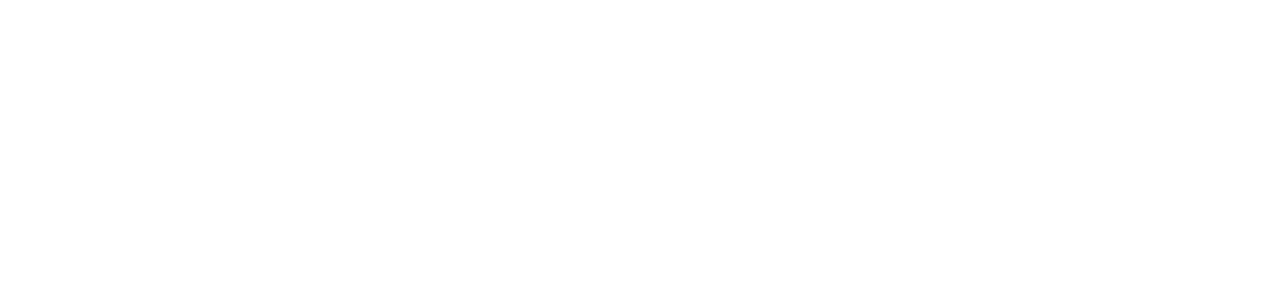
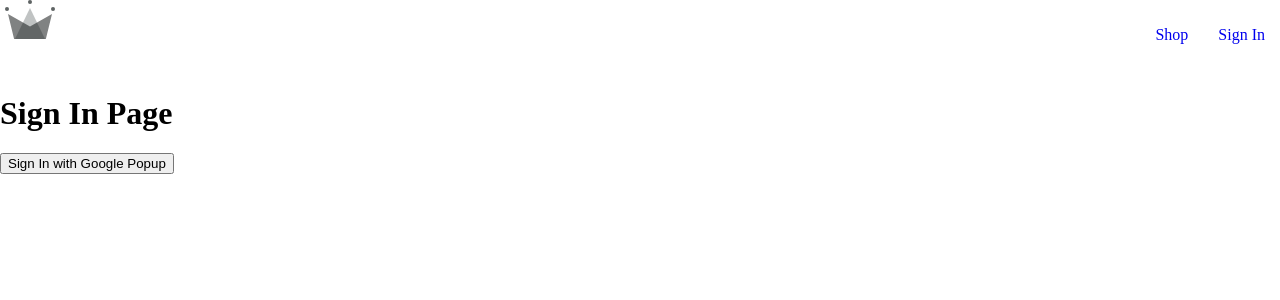
Before and after one commit to ramgrigoryan/capstone-project, a React (Create React App) app: page /sign-in in a window 1280 px wide. Before the commit this address had no page. Shown: the top 300 px of the page. Built offline with nearby package versions, Linux system fonts and the light colour scheme; a web font is replaced by a local one.

Commit message:
google authentication setup

```diff
--- a/package.json
+++ b/package.json
@@ -6,6 +6,7 @@
     "@testing-library/jest-dom": "^5.16.4",
     "@testing-library/react": "^13.3.0",
     "@testing-library/user-event": "^13.5.0",
+    "firebase": "^9.8.4",
     "react": "^18.2.0",
     "react-dom": "^18.2.0",
     "react-router-dom": "^6.3.0",
--- a/src/App.js
+++ b/src/App.js
@@ -1,6 +1,7 @@
 import { Routes, Route } from "react-router-dom";
 import Navigation from "./routes/navigation/navigation.component";
 import Home from "./routes/home/home.component";
+import SignIn from "./routes/sign-in/sign-in.component";
 
 const Shop = () => {
   return <h1>Welcome to our SHOP !!</h1>;
@@ -12,6 +13,7 @@
       <Route path="/" element={<Navigation />}>
         <Route index element={<Home />} />
         <Route path="shop" element={<Shop />} />
+        <Route path="sign-in" element={<SignIn />} />
       </Route>
     </Routes>
   );
--- a/src/routes/navigation/navigation.component.js
+++ b/src/routes/navigation/navigation.component.js
@@ -16,6 +16,9 @@
           <Link className="nav-link" to="/shop">
             Shop
           </Link>
+          <Link className="nav-link" to="/sign-in">
+            Sign In
+          </Link>
         </div>
       </div>
       <Outlet />
--- /dev/null
+++ b/src/routes/sign-in/sign-in.component.js
@@ -0,0 +1,15 @@
+import { signInWithGooglePopup } from "../../utils/firebase/firebase.utils";
+
+const SignIn = () =>{
+    const logGoogleUser = async ()=>{
+        const response = await signInWithGooglePopup();
+        console.log(response);
+    }
+
+
+    return(<div>
+        <h1>Sign In Page</h1>
+        <button onClick={logGoogleUser}>Sign In with Google Popup</button>
+    </div>)
+}
+export default SignIn;
--- /dev/null
+++ b/src/utils/firebase/firebase.utils.js
@@ -0,0 +1,30 @@
+import { initializeApp } from "firebase/app";
+
+import {
+  getAuth,
+  signInWithRedirect,
+  signInWithPopup,
+  GoogleAuthProvider,
+} from "firebase/auth";
+
+// Your web app's Firebase configuration
+const firebaseConfig = {
+  apiKey: "AIzaSyDPcD73YJCdDQjRV7CsUdinpk-ixRmYfWQ",
+  authDomain: "crwn-clothing-db-2e2e6.firebaseapp.com",
+  projectId: "crwn-clothing-db-2e2e6",
+  storageBucket: "crwn-clothing-db-2e2e6.appspot.com",
+  messagingSenderId: "659799925688",
+  appId: "1:659799925688:web:283ec5b993e8e6a719654d",
+};
+
+// Initialize Firebase
+const FirebaseApp = initializeApp(firebaseConfig);
+
+const provider = new GoogleAuthProvider();
+
+provider.setCustomParameters({
+  prompt: "select_account",
+});
+
+export const auth = getAuth();
+export const signInWithGooglePopup = () => signInWithPopup(auth, provider);
```
Also changed, not shown: 1 other file (tests, documents, lock files or other folders).
